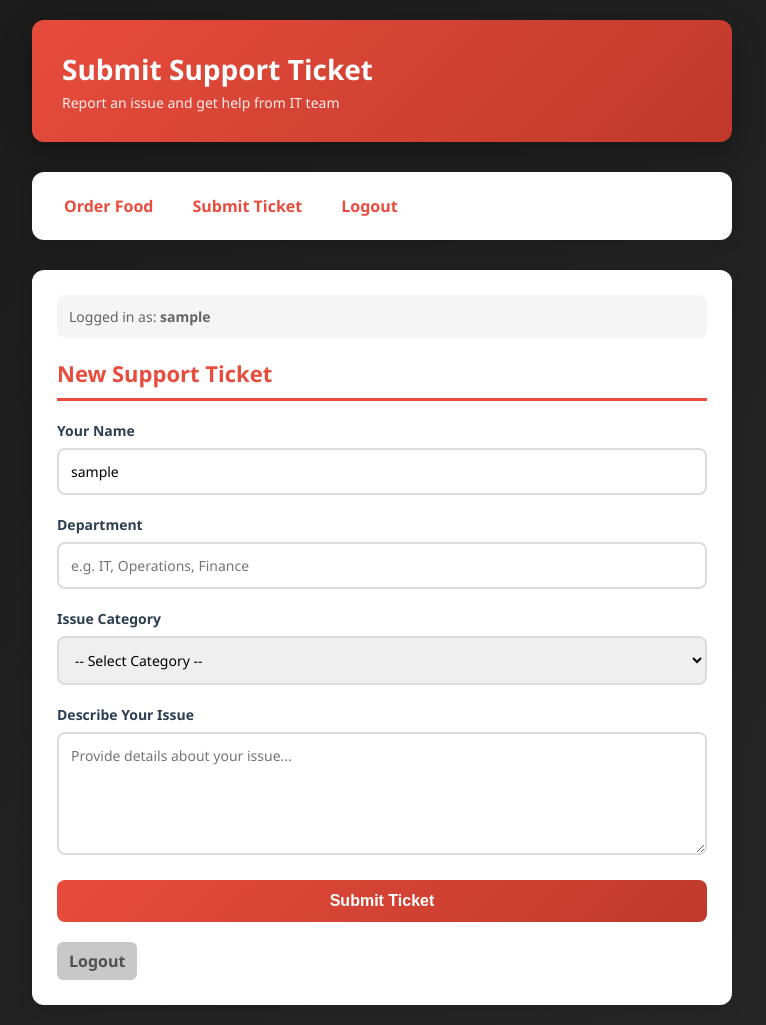
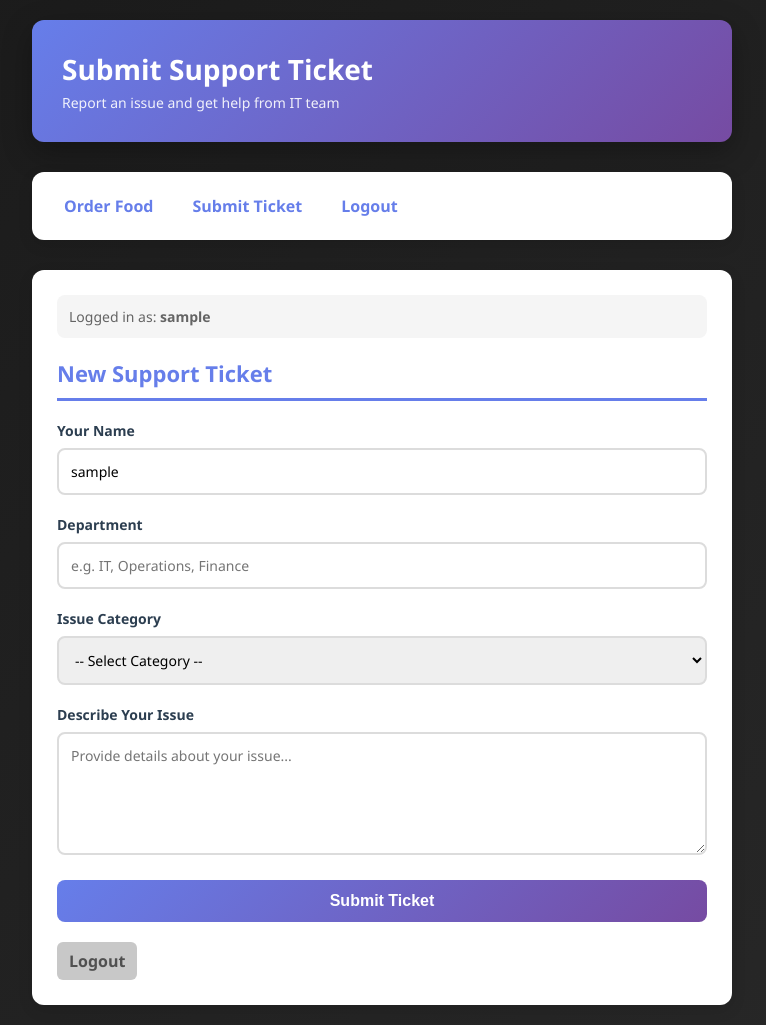
Before and after one commit to sovereignsunlessofdeath-cmyk/datacenter_project, a Flask app: page /submit_support_ticket in a window 1280 px wide. Shown: the whole page, without its empty margins (258-1024 px from the left). Run offline with Flask 3, Linux system fonts and the light colour scheme; the visitor is signed in with stand-in values (Sample User, id 1).

Commit message:
Change submit ticket button colour to purple/blue

```diff
--- a/templates/submit_ticket.html
+++ b/templates/submit_ticket.html
@@ -13,7 +13,7 @@
         }
         .container { max-width: 700px; margin: 0 auto; }
         .header {
-            background: linear-gradient(135deg, rgb(231, 76, 60) 0%, rgb(192, 57, 43) 100%);
+            background: linear-gradient(135deg, #667eea 0%, #764ba2 100%);
             color: white;
             padding: 30px;
             border-radius: 12px;
@@ -34,15 +34,15 @@
         }
         .nav a {
             text-decoration: none;
-            color: rgb(231, 76, 60);
+            color: #667eea;
             font-weight: 600;
             padding: 8px 12px;
             border-radius: 6px;
             transition: all 0.3s ease;
         }
         .nav a:hover {
-            background: rgb(255, 245, 245);
-            color: rgb(192, 57, 43);
+            background: rgb(245, 245, 245);
+            color: #764ba2;
         }
         .card {
             background: white;
@@ -51,10 +51,10 @@
             box-shadow: 0 5px 15px rgba(0,0,0,0.1);
         }
         .card h2 {
-            color: rgb(231, 76, 60);
+            color: #667eea;
             margin-bottom: 20px;
             font-size: 22px;
-            border-bottom: 3px solid rgb(231, 76, 60);
+            border-bottom: 3px solid #667eea;
             padding-bottom: 10px;
         }
         .form-group {
@@ -78,13 +78,13 @@
         }
         input:focus, select:focus, textarea:focus {
             outline: none;
-            border-color: rgb(231, 76, 60);
-            box-shadow: 0 0 0 3px rgba(231, 76, 60, 0.1);
+            border-color: #667eea;
+            box-shadow: 0 0 0 3px rgba(102, 126, 234, 0.1);
         }
         button {
             width: 100%;
             padding: 12px;
-            background: linear-gradient(135deg, rgb(231, 76, 60) 0%, rgb(192, 57, 43) 100%);
+            background: linear-gradient(135deg, #667eea 0%, #764ba2 100%);
             color: white;
             border: none;
             border-radius: 8px;
@@ -95,7 +95,7 @@
         }
         button:hover {
             transform: translateY(-2px);
-            box-shadow: 0 10px 25px rgba(231, 76, 60, 0.3);
+            box-shadow: 0 10px 25px rgba(102, 126, 234, 0.3);
         }
         .user-info {
             background: rgb(245, 245, 245);
```
